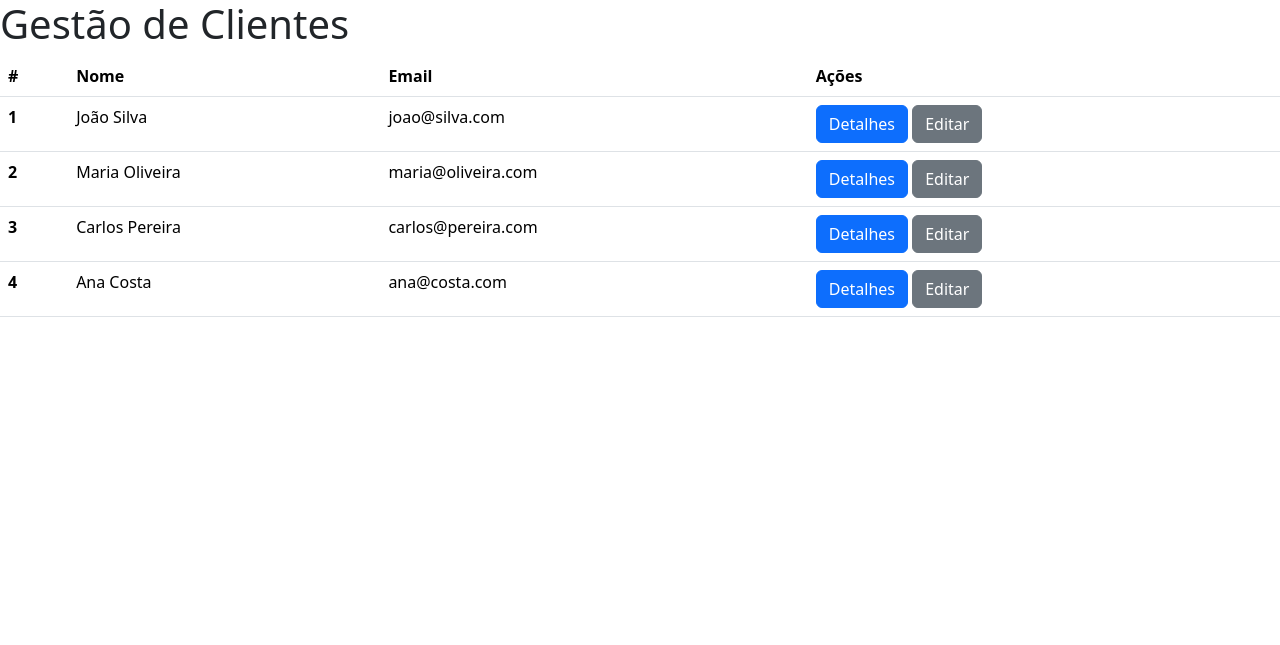
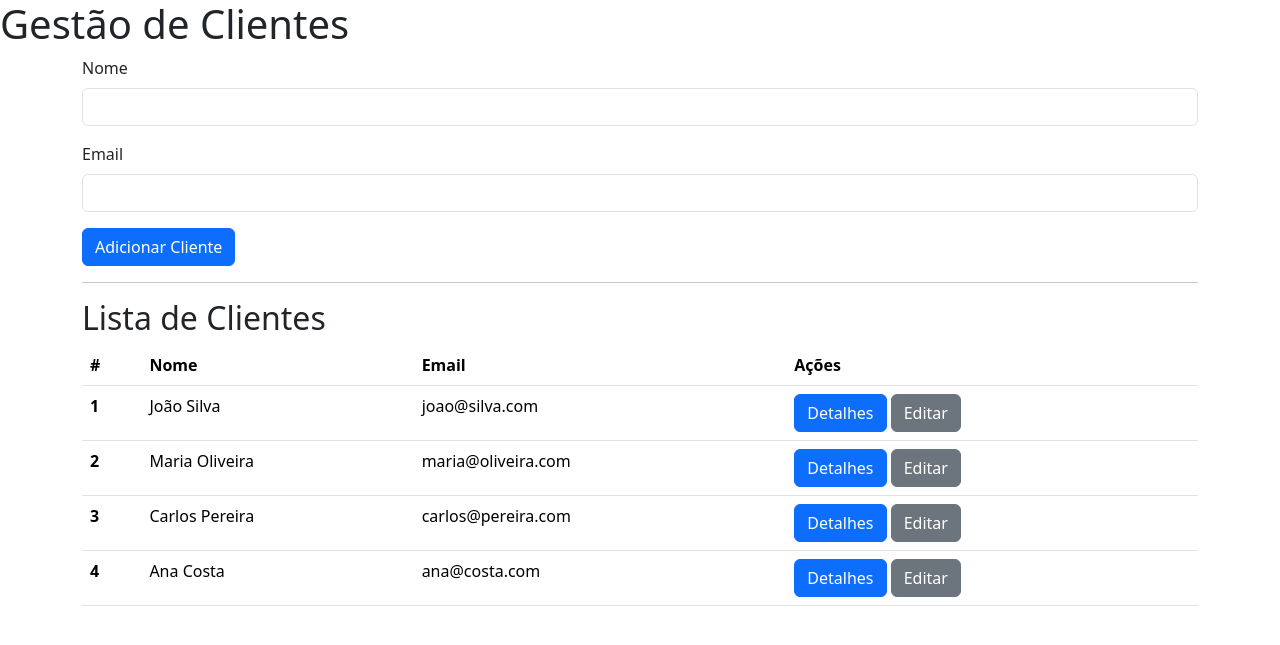
Before and after one commit to maxsonsantana/Flask-gestao-usuarios, a Flask app: page / in a window 1280 px wide. Shown: the top 645 px of the page. Run offline with Flask 3, Linux system fonts and the light colour scheme.

Commit message:
Adicionado templates e rotas

```diff
--- a/routes/cliente.py
+++ b/routes/cliente.py
@@ -1,4 +1,4 @@
-from flask import Blueprint, render_template
+from flask import Blueprint, render_template, request
 from database.cliente import CLIENTES
 
 cliente_route = Blueprint('cliente', __name__)
@@ -9,7 +9,15 @@ def lista_clientes():
 
 @cliente_route.route('/', methods=['POST'])
 def inserir_cliente():
-    pass # Implementar a lógica para inserir clientes
+    data = request.json
+    novo_usuario = {
+        'id': len(CLIENTES) + 1,
+        'nome': data.get('nome'),
+        'email': data.get('email')
+    }
+
+    CLIENTES.append(novo_usuario)
+    return render_template('lista_clientes.html', cliente=novo_usuario, pagina='Lista de Clientes')
 
 @cliente_route.route('/<int:cliente_id>')
 def obter_cliente(cliente_id):
--- a/templates/form_clientes.html
+++ b/templates/form_clientes.html
@@ -0,0 +1,13 @@
+<form class="c-form" id="form-cliente" method="post" action="{{ url_for('cliente.inserir_cliente') }}">
+  <div class="mb-3">
+    <label class="form-label">Nome</label>
+    <input type="text" class="form-control" id="nome" name="nome" required>
+  </div>
+
+  <div class="mb-3">
+    <label class="form-label">Email</label>
+    <input type="email" class="form-control" id="email" name="email" required>
+  </div>
+
+  <button type="submit" class="btn btn-primary">Adicionar Cliente</button>
+</form>
--- a/templates/index.html
+++ b/templates/index.html
@@ -8,10 +8,15 @@
   </head>
   <body>
     <h1>Gestão de Clientes</h1>
+    <div class="container">
 
-    <div c-container="{{ url_for('cliente.lista_clientes') }}">
+      <div c-container="{{ url_for('cliente.formulario_cliente') }}">
+      </div>
+      <hr>
+      <h2>Lista de Clientes</h2>
+      <div c-container="{{ url_for('cliente.lista_clientes') }}">
+      </div>
     </div>
-
 
     <script src="https://cdn.jsdelivr.net/npm/bootstrap@5.3.6/dist/js/bootstrap.bundle.min.js" integrity="sha384-j1CDi7MgGQ12Z7Qab0qlWQ/Qqz24Gc6BM0thvEMVjHnfYGF0rmFCozFSxQBxwHKO" crossorigin="anonymous"></script>
     <script src="{{ url_for('static', filename='js/cru.js') }}"></script>
--- /dev/null
+++ b/templates/item_cliente.html
@@ -0,0 +1,9 @@
+<tr>
+    <th scope="row">{{ cliente.id}}</th>
+    <td>{{ cliente.nome }}</td>
+    <td>{{ cliente.email }}</td>
+    <td>
+        <button class="btn btn-primary" onclick="location.href='/clientes/{{ cliente.id }}'">Detalhes</button>
+        <button class="btn btn-secondary" onclick="location.href='/clientes/editar/{{ cliente.id }}'">Editar</button>
+    </td>
+</tr>
--- a/templates/lista_clientes.html
+++ b/templates/lista_clientes.html
@@ -9,16 +9,7 @@
     </thead>
     <tbody>
         {% for cliente in clientes %}
-        <tr>
-            <th scope="row">{{ cliente.id}}</th>
-            <td>{{ cliente.nome }}</td>
-            <td>{{ cliente.email }}</td>
-            <td>
-                <button class="btn btn-primary" onclick="location.href='/clientes/{{ cliente.id }}'">Detalhes</button>
-                <button class="btn btn-secondary" onclick="location.href='/clientes/editar/{{ cliente.id }}'">Editar</button>
-            </td>
-        </tr>
+            {% include 'item_cliente.html' %}
         {% endfor %}
-
     </tbody>
 </table>
```
